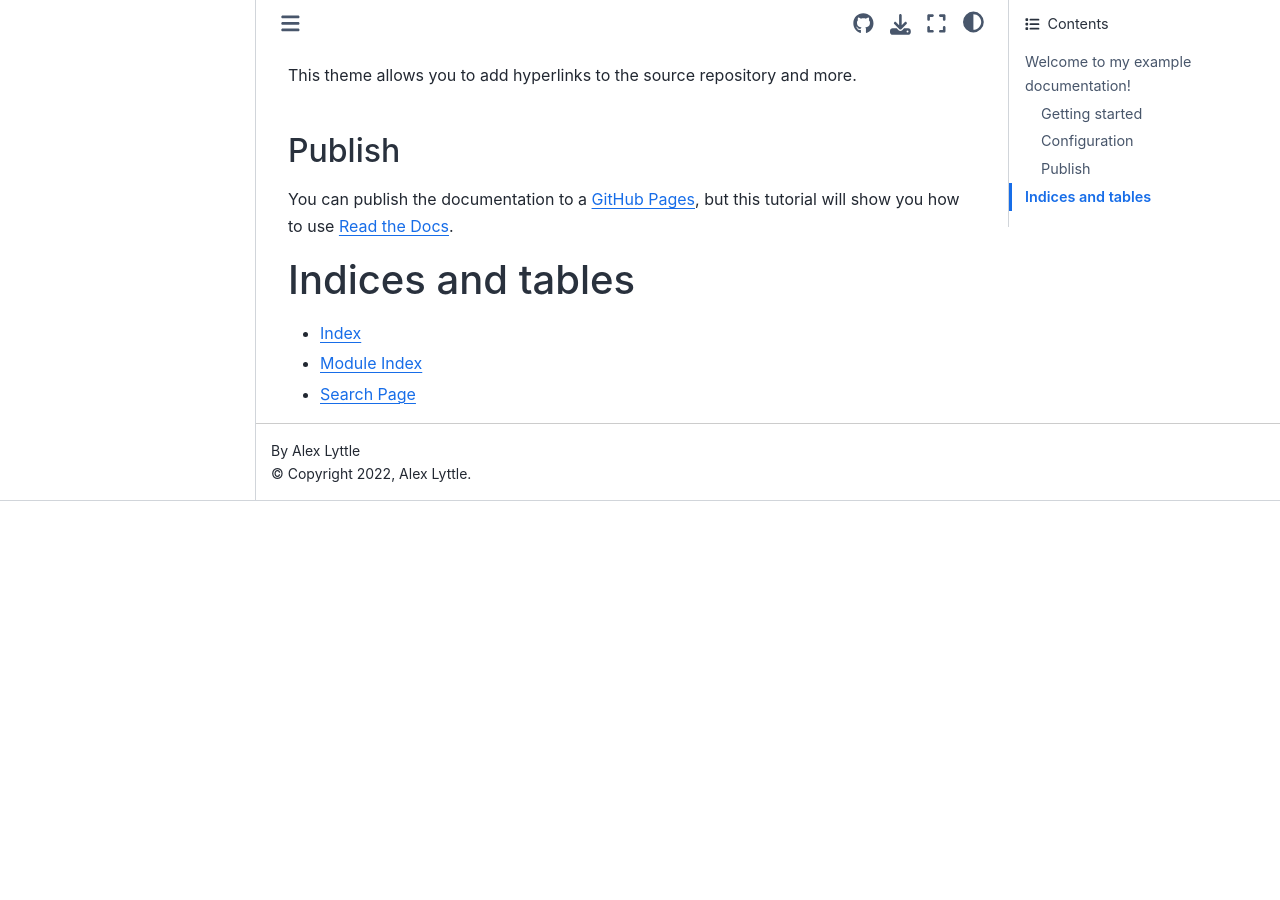
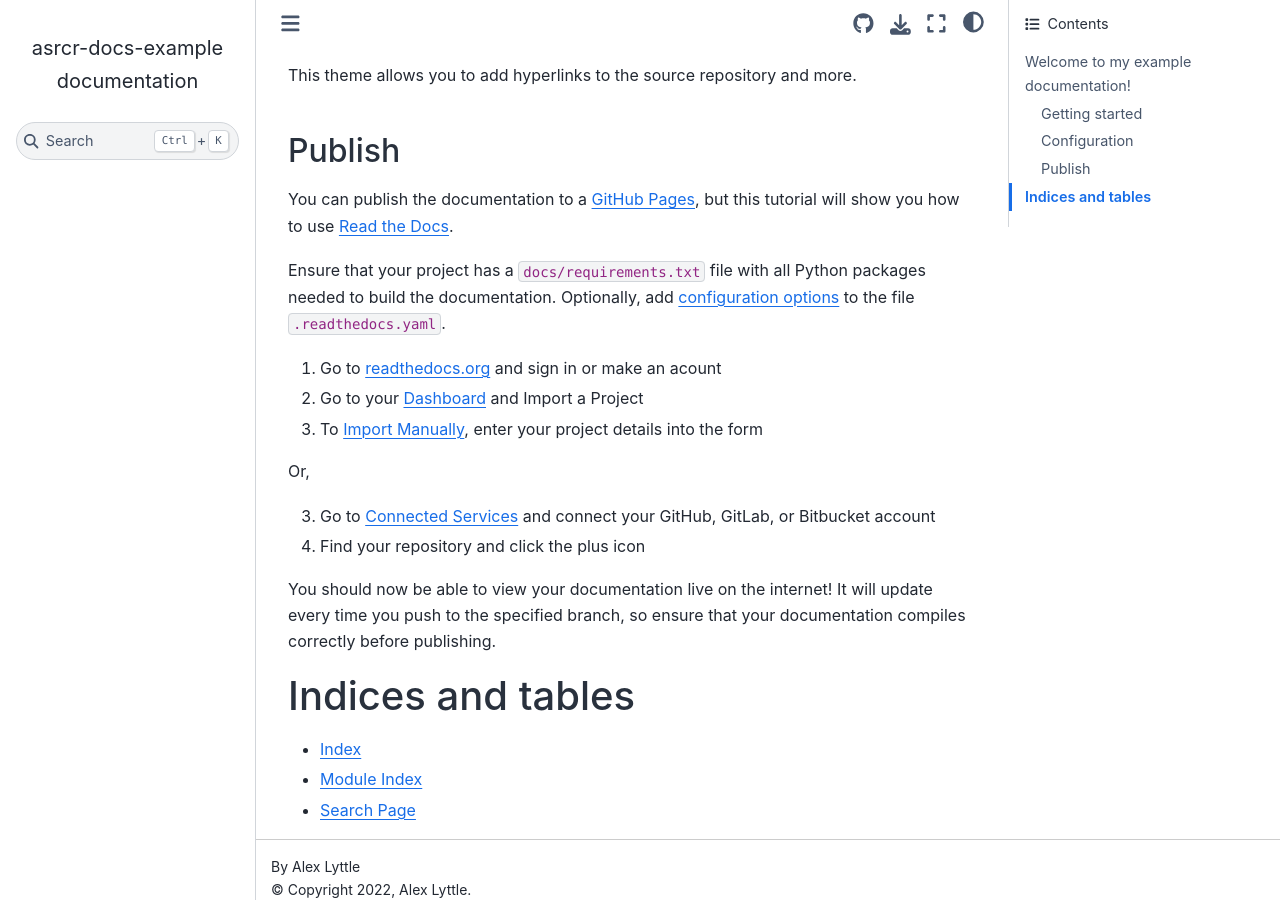
Before and after one commit to alexlyttle/asrcr-docs-example, a Sphinx documentation site: the page built from docs/index.rst, in a window 1280 px wide and 900 px high, scrolled down 1550 px. Built offline with Sphinx 7.4.7 and the Sphinx Book theme 1.1.4, drawn with Linux system fonts in a browser that asks for light colours; before the commit the page ends 2051 px from its top, so only the background shows below that.

Commit message:
Add publish instructions

```diff
--- a/docs/index.rst
+++ b/docs/index.rst
@@ -94,9 +94,28 @@
 You can publish the documentation to a `GitHub Pages <https://pages.github.com/>`_,
 but this tutorial will show you how to use `Read the Docs <https://readthedocs.org/>`_.
 
+Ensure that your project has a ``docs/requirements.txt`` file with all
+Python packages needed to build the documentation. Optionally, add
+`configuration options <https://docs.readthedocs.io/en/stable/config-file/index.html>`_
+to the file ``.readthedocs.yaml``.
 
+1. Go to `readthedocs.org <https://readthedocs.org/>`_ and sign in or make an acount
 
+2. Go to your `Dashboard <https://readthedocs.org/dashboard/>`_ and Import a Project
 
+3. To `Import Manually <https://docs.readthedocs.io/en/stable/intro/import-guide.html#manually-import-your-docs>`_,
+   enter your project details into the form
+
+Or,
+
+3. Go to `Connected Services <https://readthedocs.org/accounts/social/connections/>`_ and connect your
+   GitHub, GitLab, or Bitbucket account
+
+4. Find your repository and click the plus icon
+
+You should now be able to view your documentation live on the internet!
+It will update every time you push to the specified branch, so ensure
+that your documentation compiles correctly before publishing.
 
 Indices and tables
 ==================
```
Also changed, not shown: other parts of docs/index.rst (+1 -1 lines).
